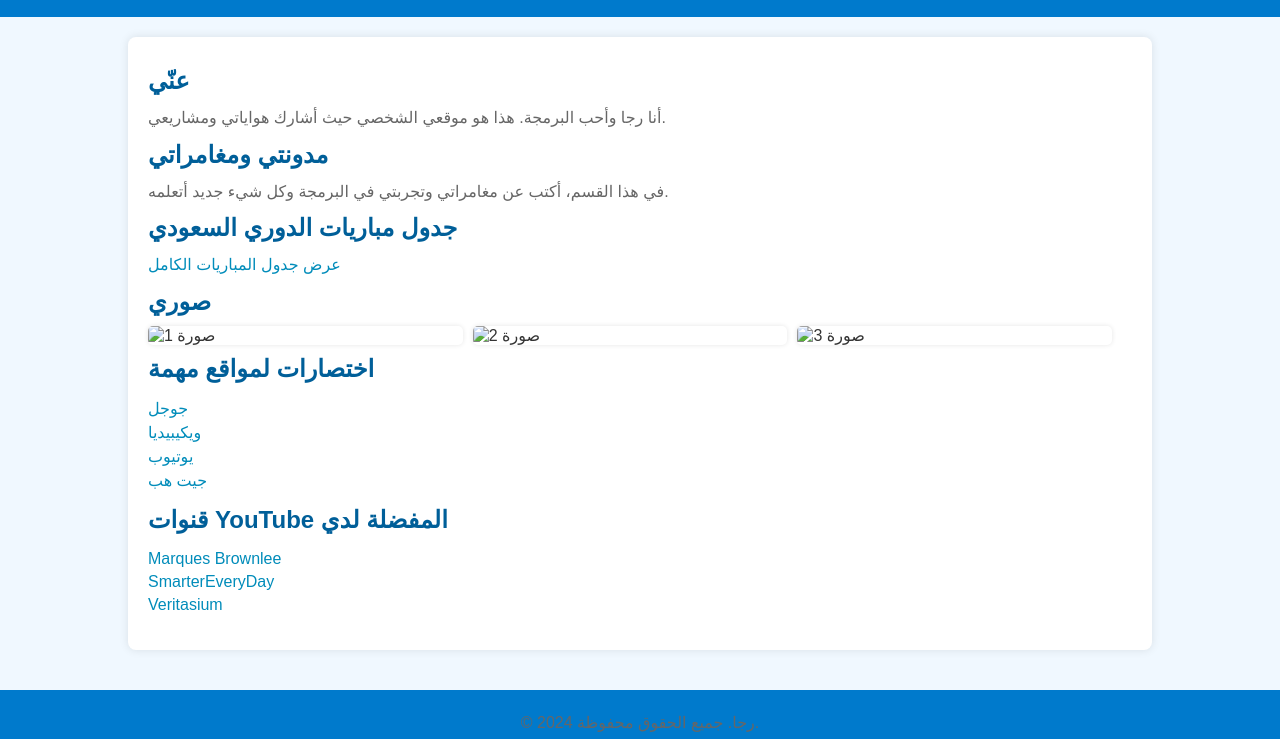
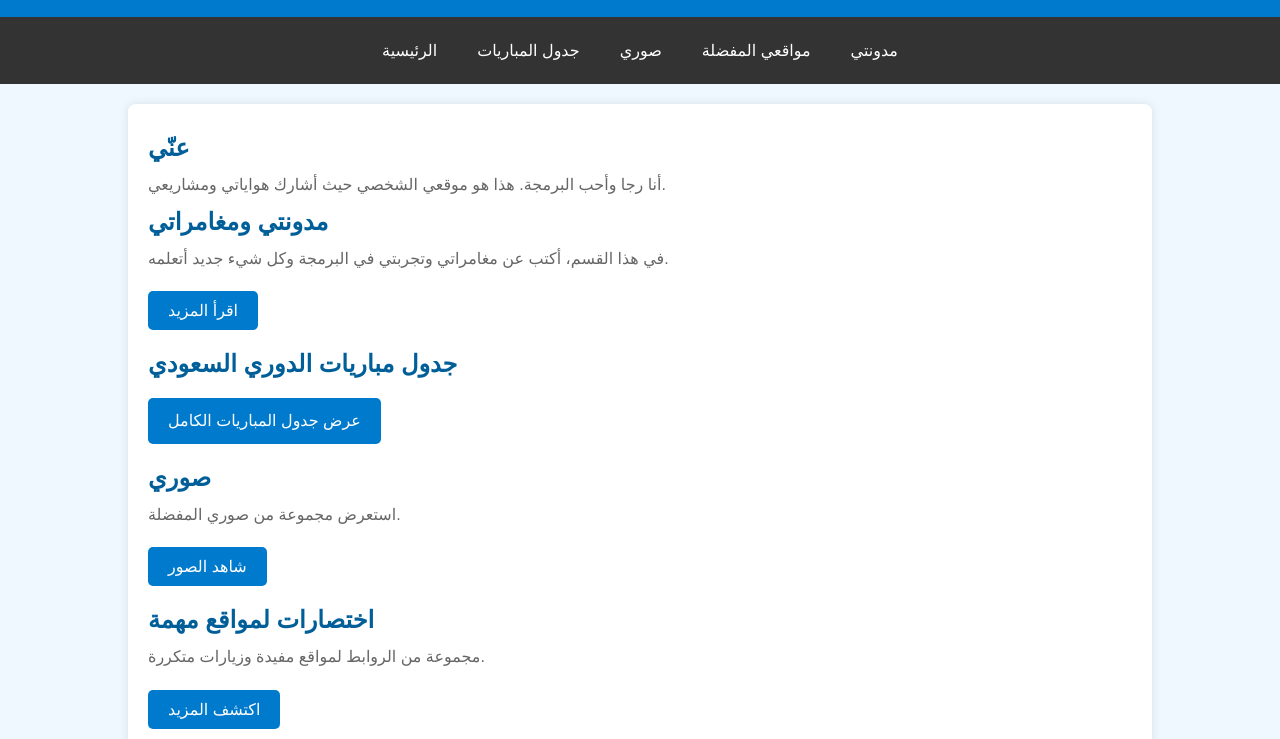
Before and after one commit to RajaXDX/RajaXDX, a plain HTML site: page index.html in a window 1280 px wide. Shown: the part 61-800 px from the top of the page. Drawn offline with Linux system fonts and the light colour scheme.

Commit message:
Update index.html

```diff
--- a/index.html
+++ b/index.html
@@ -5,11 +5,54 @@
     <meta name="viewport" content="width=device-width, initial-scale=1.0">
     <title>موقعي الشخصي</title>
     <link rel="stylesheet" href="styles.css">
+    <style>
+        /* تنسيقات لشريط التنقل */
+        .navbar {
+            display: flex;
+            justify-content: center;
+            background-color: #333;
+            padding: 10px 0;
+        }
+        .navbar a {
+            color: white;
+            padding: 14px 20px;
+            text-decoration: none;
+            text-align: center;
+        }
+        .navbar a:hover {
+            background-color: #ddd;
+            color: black;
+        }
+        /* تنسيقات للأزرار */
+        .button-link {
+            display: inline-block;
+            margin: 10px 0;
+            padding: 10px 20px;
+            background-color: #007acc;
+            color: white;
+            text-decoration: none;
+            border-radius: 5px;
+            text-align: center;
+            font-size: 16px;
+        }
+        .button-link:hover {
+            background-color: #005f99;
+        }
+    </style>
 </head>
 <body>
     <header>
         <h1>مرحباً بكم في موقعي الشخصي!</h1>
     </header>
+
+    <!-- شريط التنقل -->
+    <nav class="navbar">
+        <a href="index.html">الرئيسية</a>
+        <a href="schedule.html">جدول المباريات</a>
+        <a href="photos.html">صوري</a>
+        <a href="favorites.html">مواقعي المفضلة</a>
+        <a href="blog.html">مدونتي</a>
+    </nav>
 
     <div class="container">
         <div class="main-content">
@@ -19,38 +62,26 @@
             <!-- قسم مدونتي ومغامراتي -->
             <h2>مدونتي ومغامراتي</h2>
             <p>في هذا القسم، أكتب عن مغامراتي وتجربتي في البرمجة وكل شيء جديد أتعلمه.</p>
+            <a href="blog.html" class="button-link">اقرأ المزيد</a>
 
             <!-- قسم جدول مباريات الدوري السعودي -->
             <h2>جدول مباريات الدوري السعودي</h2>
-            <p><a href="schedule.html">عرض جدول المباريات الكامل</a></p>
+            <p><a href="schedule.html" class="button-link">عرض جدول المباريات الكامل</a></p>
 
             <!-- قسم صوري -->
             <h2>صوري</h2>
-            <div class="gallery">
-                <img src="image1.jpg" alt="صورة 1">
-                <img src="image2.jpg" alt="صورة 2">
-                <img src="image3.jpg" alt="صورة 3">
-                <!-- أضف المزيد من الصور هنا -->
-            </div>
+            <p>استعرض مجموعة من صوري المفضلة.</p>
+            <a href="photos.html" class="button-link">شاهد الصور</a>
 
             <!-- قسم اختصارات لمواقع مهمة -->
             <h2>اختصارات لمواقع مهمة</h2>
-            <ul>
-                <li><a href="https://www.google.com">جوجل</a></li>
-                <li><a href="https://www.wikipedia.org">ويكيبيديا</a></li>
-                <li><a href="https://www.youtube.com">يوتيوب</a></li>
-                <li><a href="https://www.github.com">جيت هب</a></li>
-                <!-- أضف المزيد من الروابط هنا -->
-            </ul>
+            <p>مجموعة من الروابط لمواقع مفيدة وزيارات متكررة.</p>
+            <a href="favorites.html" class="button-link">اكتشف المزيد</a>
 
             <!-- قسم قنوات YouTube المفضلة لدي -->
             <h2>قنوات YouTube المفضلة لدي</h2>
-            <ul>
-                <li><a href="https://www.youtube.com/user/MarquesBrownlee">Marques Brownlee</a></li>
-                <li><a href="https://www.youtube.com/user/SmarterEveryDay">SmarterEveryDay</a></li>
-                <li><a href="https://www.youtube.com/user/Veritasium">Veritasium</a></li>
-                <!-- أضف المزيد من القنوات هنا -->
-            </ul>
+            <p>قنواتي المفضلة على YouTube والتي أتابعها بانتظام.</p>
+            <a href="favorites.html#youtube" class="button-link">شاهد القنوات</a>
         </div>
     </div>
 
```
